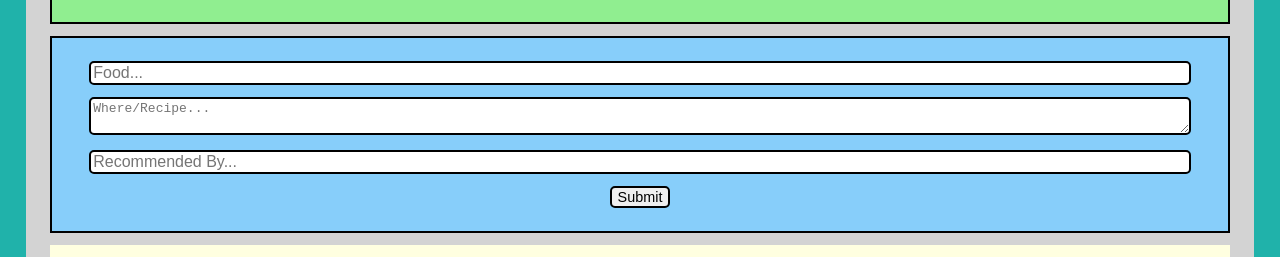
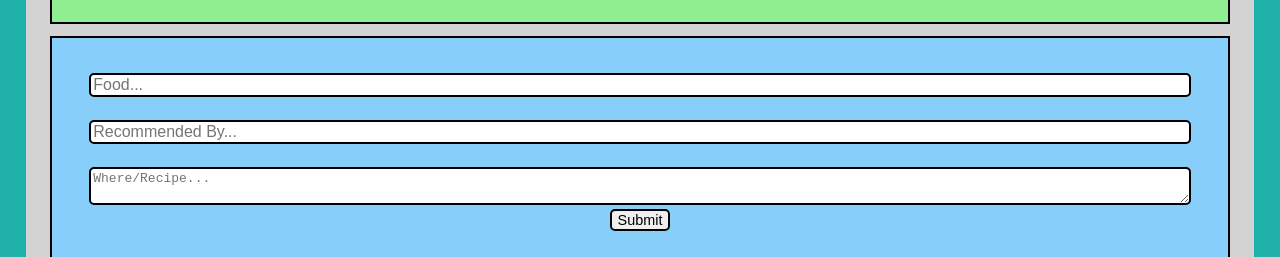
Before and after one commit to Beckster6211/RecommendToBeckyFrontend, a React (Create React App) app: page /food in a window 1280 px wide. Shown: the part 302-559 px from the top of the page. Built offline with nearby package versions, Linux system fonts and the light colour scheme; no server answers.

Commit message:
form changed where/recipe

```diff
--- a/src/components/Food/Form/form.css
+++ b/src/components/Food/Form/form.css
@@ -5,16 +5,11 @@
   border: 2px solid black;
 }
 
-.formFoodForm {
-  font-family: -apple-system, BlinkMacSystemFont, "Segoe UI", "Roboto", "Oxygen",
-    "Ubuntu", "Cantarell", "Fira Sans", "Droid Sans", "Helvetica Neue",
-    sans-serif;
-  -webkit-font-smoothing: antialiased;
-  -moz-osx-font-smoothing: grayscale;
-}
+/* .formFoodForm {
+} */
 
 p {
-  margin: 1%;
+  margin: 2%;
 }
 
 .foodInput {
--- a/src/components/Food/Form/form.js
+++ b/src/components/Food/Form/form.js
@@ -47,20 +47,6 @@
         </label> */}
         <p></p>
         {/* <label>
-          Where/Recipe: &nbsp; */}
-        <textarea
-          className="whereInput"
-          type="text"
-          name="where"
-          id="recipe"
-          placeholder="Where/Recipe..."
-          onChange={(event) => {
-            handleChange(event);
-          }}
-        />
-        {/* </label> */}
-        <p></p>
-        {/* <label>
           Recommended By: &nbsp; */}
         <input
           className="recommendedByInput"
@@ -74,6 +60,21 @@
         />
         {/* </label> */}
         <p></p>
+        <p></p>
+        {/* <label>
+          Where/Recipe: &nbsp; */}
+        <textarea
+          className="whereInput"
+          type="text"
+          name="where"
+          id="recipe"
+          placeholder="Where/Recipe..."
+          onChange={(event) => {
+            handleChange(event);
+          }}
+          rows="2"
+        />
+        {/* </label> */}
         <button className="foodFormSubmit" type="submit">
           Submit
         </button>
```
